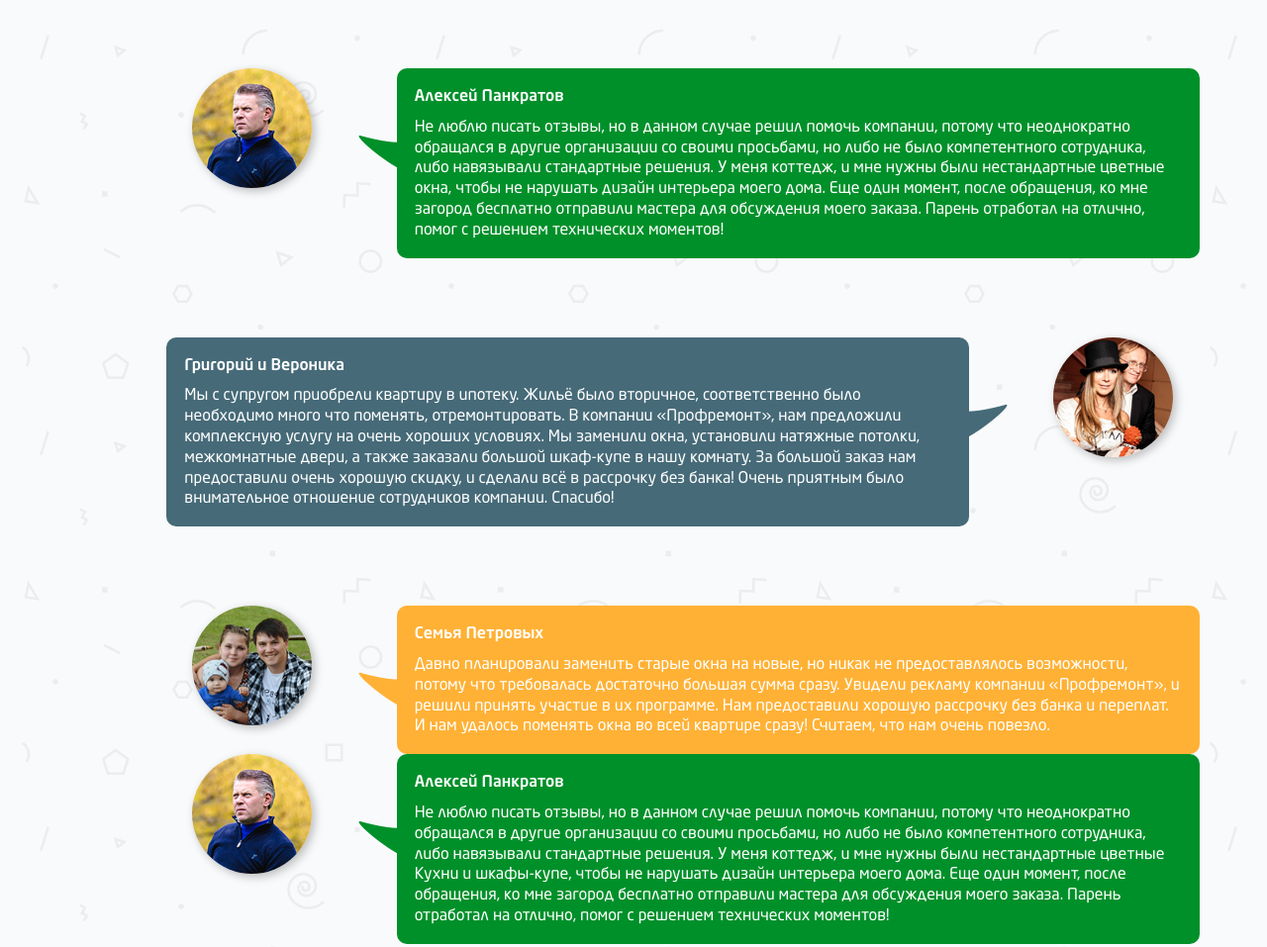
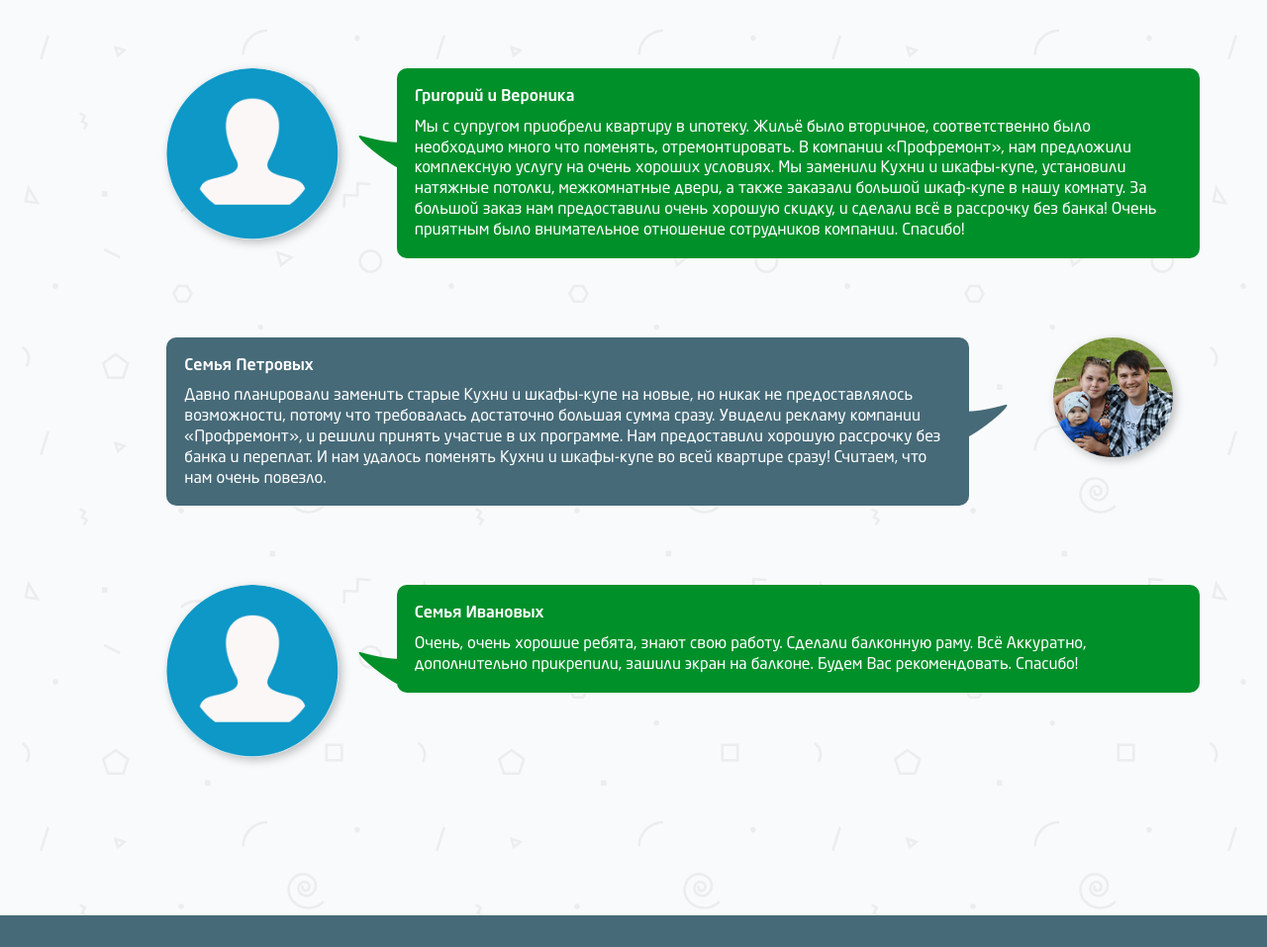
Before and after one commit to respectedbro/middleDiplom, a website built with webpack: page dist/index.html in a window 1280 px wide. Shown: the part 2570-3527 px from the top of the page at 99% size. Built offline with nearby package versions, Linux system fonts and the light colour scheme; files whose address does not match are found by name.

Commit message:
уex task

```diff
--- a/src/index.js
+++ b/src/index.js
@@ -7,10 +7,8 @@ import {applicationForm} from "./modules/applicationForm";
 import {certificate} from "./modules/certificate";
 import {scrollTop} from "./modules/scrollTop";
 import {calculator} from "./modules/calculator";
-import {render} from "./modules/render";
-import {Comments} from "./modules/comments";
+import {updateComments} from "./modules/updateComments";
 
-window.comments = new Comments
 
 modalHeader()
 sliderCarousel()
@@ -28,4 +26,4 @@ applicationForm({
 certificate()
 scrollTop()
 calculator(100)
-render(comments.users)
+updateComments()
--- a/src/modules/comments.js
+++ /dev/null
@@ -1,52 +0,0 @@
-export class Comments  {
-_users = [
-    {
-        "id": 0,
-        "image": "face4.png",
-        "author": "Алексей Панкратов",
-        "comment": "Не люблю писать отзывы, но в данном случае решил помочь компании, потому что неоднократно обращался в другие организации со своими просьбами, но либо не было компетентного сотрудника, либо навязывали стандартные решения. У меня коттедж, и мне нужны были нестандартные цветные Кухни и шкафы-купе, чтобы не нарушать дизайн интерьера моего дома. Еще один момент, после обращения, ко мне загород бесплатно отправили мастера для обсуждения моего заказа. Парень отработал на отлично, помог с решением технических моментов!"
-    },
-    {
-        "id": 1,
-        "image": "",
-        "author": "Григорий и Вероника",
-        "comment": "Мы с супругом приобрели квартиру в ипотеку. Жильё было вторичное, соответственно было необходимо много что поменять, отремонтировать. В компании «Профремонт», нам предложили комплексную услугу на очень хороших условиях. Мы заменили Кухни и шкафы-купе, установили натяжные потолки, межкомнатные двери, а также заказали большой шкаф-купе в нашу комнату. За большой заказ нам предоставили очень хорошую скидку, и сделали всё в рассрочку без банка! Очень приятным было внимательное отношение сотрудников компании. Спасибо!"
-    },
-    {
-        "id": 2,
-        "image": "face6.png",
-        "author": "Семья Петровых",
-        "comment": "Давно планировали заменить старые Кухни и шкафы-купе на новые, но никак не предоставлялось возможности, потому что требовалась достаточно большая сумма сразу. Увидели рекламу компании «Профремонт», и решили принять участие в их программе. Нам предоставили хорошую рассрочку без банка и переплат. И нам удалось поменять Кухни и шкафы-купе во всей квартире сразу! Считаем, что нам очень повезло."
-    },
-    {
-        "id": 3,
-        "image": "us.png",
-        "author": "Семья Ивановых",
-        "comment": "Очень, очень хорошие ребята, знают свою работу. Сделали балконную раму. Всё Аккуратно, дополнительно прикрепили, зашили экран на балконе. Будем Вас рекомендовать. Спасибо!"
-    },
-    {
-        "id": 4,
-        "image": "face5.png",
-        "author": "Александр Петрович и Галина",
-        "comment": "Благодарим за проделанную работу. Остались очень довольны и результатом, и стоимостью, и ходом работ. Ремонт и отделка выполнены качественно и в срок. Стараниями опытных мастеров лоджия из склада превратилась в уютную комнату, где можно отдыхать и работать. Спасибо вам! Успехов и процветания!"
-    },
-    {
-        "id": 5,
-        "image": "us.png",
-        "author": "Тонова Т.А.",
-        "comment": "Благодарим Вашу компанию и в частности мастера компании за профессионализм и оперативность, качество выполненных работ. Остались довольны на все 100%. Желаем процветания и еще больше довольных клиентов."
-    }
-]
-
-get users() {
-    return this._users
-}
-
-set users(users) {
-    this._users = users
-}
-
-logger() {
-    console.log(this.users)
-}
-}
--- a/src/modules/render.js
+++ b/src/modules/render.js
@@ -1,12 +1,17 @@
 export const render = (users) => {
     const commentsContainer = document.querySelector('.comments-container')
-    console.log(commentsContainer)
-    users.forEach(user => {
+    const usersRender = users.comments.slice(0, 3)
+
+    usersRender.forEach((user, index) => {
+        console.log(user)
+        const imageSrc = user.image ? `./images/users/${user.image}` : './images/users/placeholder.png'
+
         commentsContainer.insertAdjacentHTML('beforeend', `
             <div class="review-margin-bottom row comment-item">
+                ${index % 2 === 0 ? `
                 <div class="col-xs-3 col-sm-2">
                     <div class="review-user">
-                            <img src="./images/users/${user.image}" alt="" class="img-responsive avatar">
+                        <img src="${imageSrc}" alt="" class="img-responsive avatar">
                     </div>
                 </div>
                 <div class="col-xs-9 col-sm-9">
@@ -15,6 +20,19 @@ const commentsContainer = document.querySelector('.comments-container')
                         <p>${user.comment}</p>
                     </div>
                 </div>
+                ` : `
+                <div class="col-xs-9 col-sm-9">
+                    <div class="review-inner review-gray review-arrow review-arrow-right">
+                        <p class="text-normal">${user.author}</p>
+                        <p>${user.comment}</p>
+                    </div>
+                </div>
+                <div class="col-xs-3 col-sm-2">
+                    <div class="review-user">
+                        <img src="${imageSrc}" alt="" class="img-responsive avatar">
+                    </div>
+                </div>
+                `}
             </div>
         `)
     })
--- /dev/null
+++ b/src/modules/updateComments.js
@@ -0,0 +1,37 @@
+import { render } from './render'
+
+export const updateComments = () => {
+    const commentsContainer = document.querySelector('.comments-container')
+    commentsContainer.innerHTML = `<div class="custom-loader"></div>`
+
+    let comments = []
+    let startIndex = 0
+
+    const displayComments = () => {
+
+        commentsContainer.innerHTML = ''
+
+        const usersRender = []
+        for (let i = 0; i < 3; i++) {
+            usersRender.push(comments[(startIndex + i) % comments.length])
+        }
+
+        render({ comments: usersRender })
+    }
+
+    const rotateComments = () => {
+        startIndex = (startIndex + 1) % comments.length;
+        displayComments()
+    }
+
+    fetch('http://localhost:8080/comments.json')
+        .then(response => response.json())
+        .then(data => {
+            comments = data.comments;
+            displayComments()
+            setInterval(rotateComments, 5000)
+        })
+        .catch(error => {
+            console.error('Ошибка при загрузке комментариев:', error)
+        })
+}
```
Also changed, not shown: dist/comments.json (added), dist/css/style.css, dist/images/users/placeholder.png (renamed from dist/images/users/us.png), dist/index.html, dist/js/main.js. Lines whose indentation alone changed are shown as unchanged.
